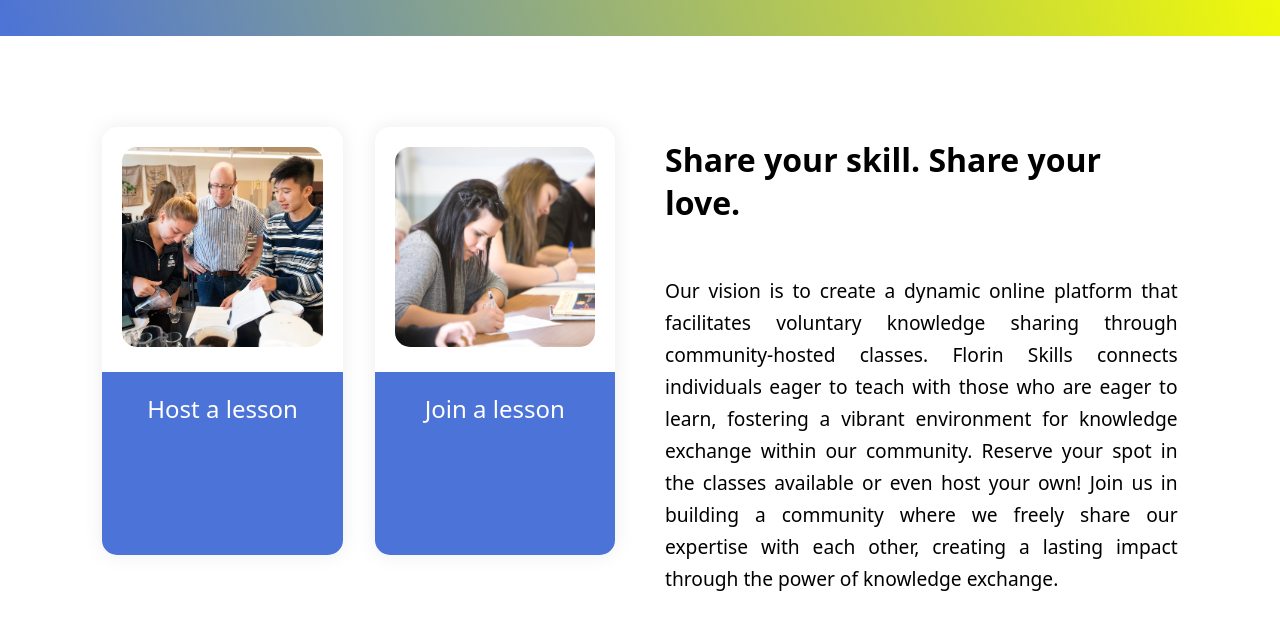
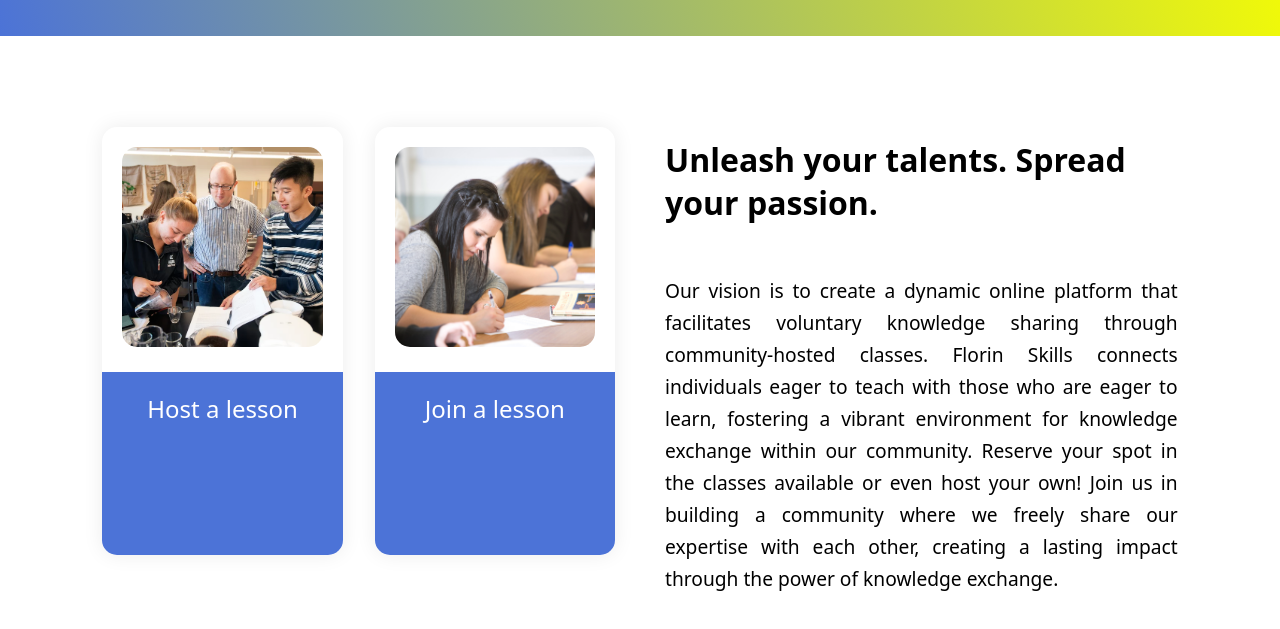
Before and after one commit to DhiviyaSanjayan/council.log, a plain HTML site: page client/index.html in a window 1280 px wide. Shown: the part 237-866 px from the top of the page. Drawn offline with Linux system fonts and the light colour scheme; no server answers.

Commit message:
slogan change

```diff
--- a/client/index.html
+++ b/client/index.html
@@ -52,7 +52,7 @@
         </div>
       </div>
       <div class="vision-section">
-        <h1>Share your skill. Share your love.</h1>
+        <h1>Unleash your talents. Spread your passion.</h1>
         <p>
           Our vision is to create a dynamic online platform that facilitates
           voluntary knowledge sharing through community-hosted classes. Florin
```
